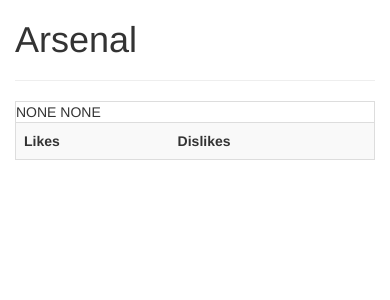
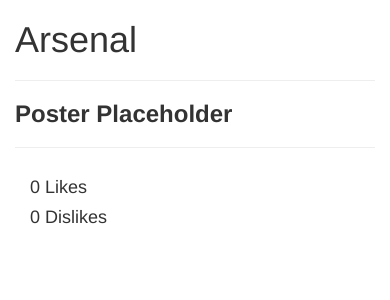
Before and after one commit to ahoaglandnu/movierecapp, a Flask app: a page that uses part_two/templates/film.html in a window 390 px wide. Shown: the top 300 px of the page. Run offline with Flask 2, Linux system fonts and the light colour scheme; data comes from the database, SQL or seed files in the repository; lists and menus that the app fills with data are empty; some libraries are stand-ins or nearby versions.

Commit message:
Add files via upload

```diff
--- a/part_two/templates/film.html
+++ b/part_two/templates/film.html
@@ -4,27 +4,23 @@
 
 	<h1>{{ movies }}</h1>
 	<hr>
-	<div class='table-responsive'>
-		<table class="table table-striped">
-			<tr>
-				<th>Likes</th>
-				<th>Dislikes</th>
-			</tr>
-		{% for like in likes %}
-			<tr>
-				<td>{{ like[0] }}</td>
-			</tr>
-		{% else %}
-			NONE
-		{% endfor %}
-		{% for dis in dislikes %}
-			<tr>
-				<td>{{ dis[0] }}</td>
-			</tr>
-		{% else %}
-			NONE
-		{% endfor %}
-		</table>
+	<h3><strong>Poster Placeholder</strong></h3>
+	<hr>
+	<div class="container">
+		<div class="row">
+			<div class="col-md-6">
+				<h4>{{ numLikes[0] }} Likes</h4>
+				{% for like in likes %}
+				<p>{{ like[0] }}</p>
+				{% endfor %}
+			</div>
+			<div class="col-md-6">
+				<h4>{{ numDislikes[0] }} Dislikes</h4>
+				{% for dis in dislikes %}
+				<p>{{ dis[0] }}</p>
+				{% endfor %}
+			</div>
+		</div>
 	</div>
 
 {% endblock %}
```
